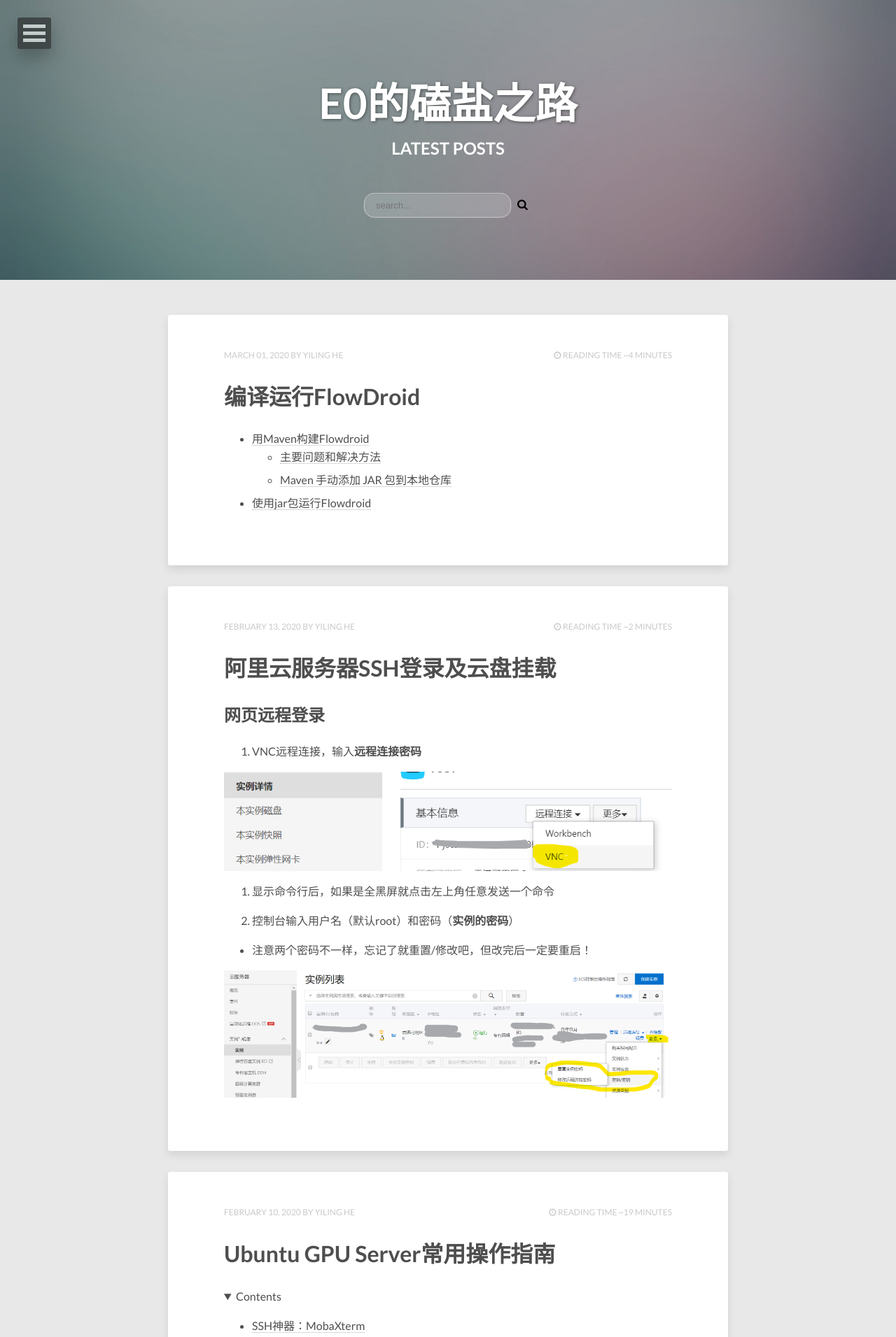
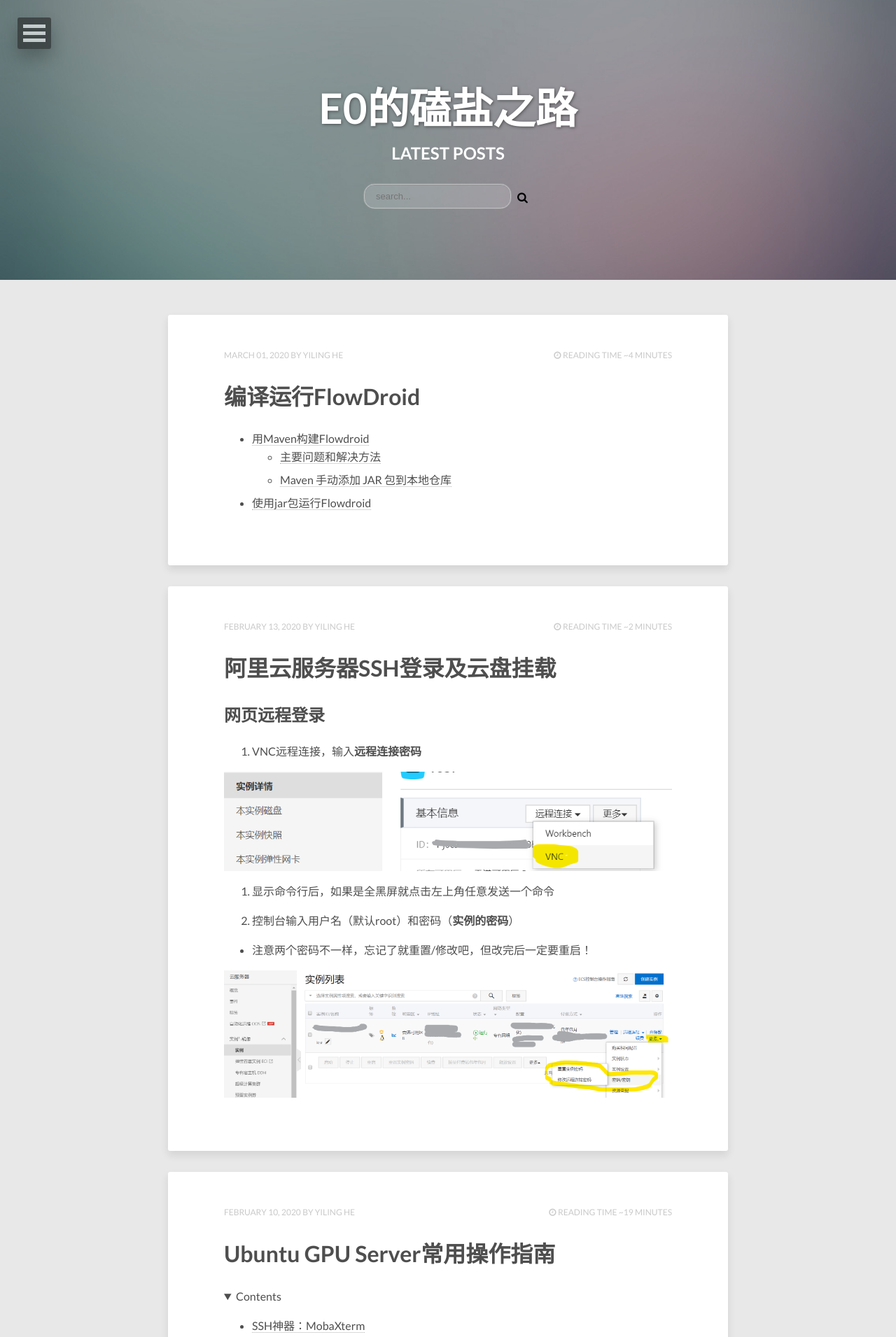
Before and after one commit to E0HYL/BLOG-OF-E0, a Jekyll site: the page built from index.html, in a window 1280 px wide. Shown: the top 1911 px of the page at 70% size. Built offline with Jekyll 4.4.1, drawn with Linux system fonts in a browser that asks for light colours; nearby versions of some CDN libraries; the list of posts is cut into pages by our own code.

Commit message:
little change

```diff
--- a/_layouts/post-index.html
+++ b/_layouts/post-index.html
@@ -49,7 +49,7 @@
       searchInput: document.getElementById('search-input'),
       resultsContainer: document.getElementById('results-container'),
       json: '{{ site.url }}/search.json',
-      searchResultTemplate: '<option value="{{ site.url }}/{url}">{title}</option>', // 文章列表模板
+      searchResultTemplate: '<option value="{{ site.url }}{url}">{title}</option>', // 文章列表模板
       noResultsText: '没有搜索到文章', // 无搜索数据提示语
       limit: 20, // 返回最大文章数
       fuzzy: false // 是否模糊匹配
--- a/_sass/_site.scss
+++ b/_sass/_site.scss
@@ -83,7 +83,7 @@
    Search
    ========================================================================== */
 #search-container{
-	margin-top: 50px;
+	margin-top: 30px;
 }
 
 #search-input {
@@ -92,10 +92,10 @@
     color: #333;
     background-color: rgba(227,231,236,.2);
     line-height: 35px;
-    padding:0px 16px;
+	padding:0px 16px;
+	margin-bottom: 5px;
     border: 1px solid #c0c0c0;
     font-size: 13px;
-    // font-weight: bold;
     border-radius: 15px;
     outline: none;
 	box-sizing: border-box;
```
